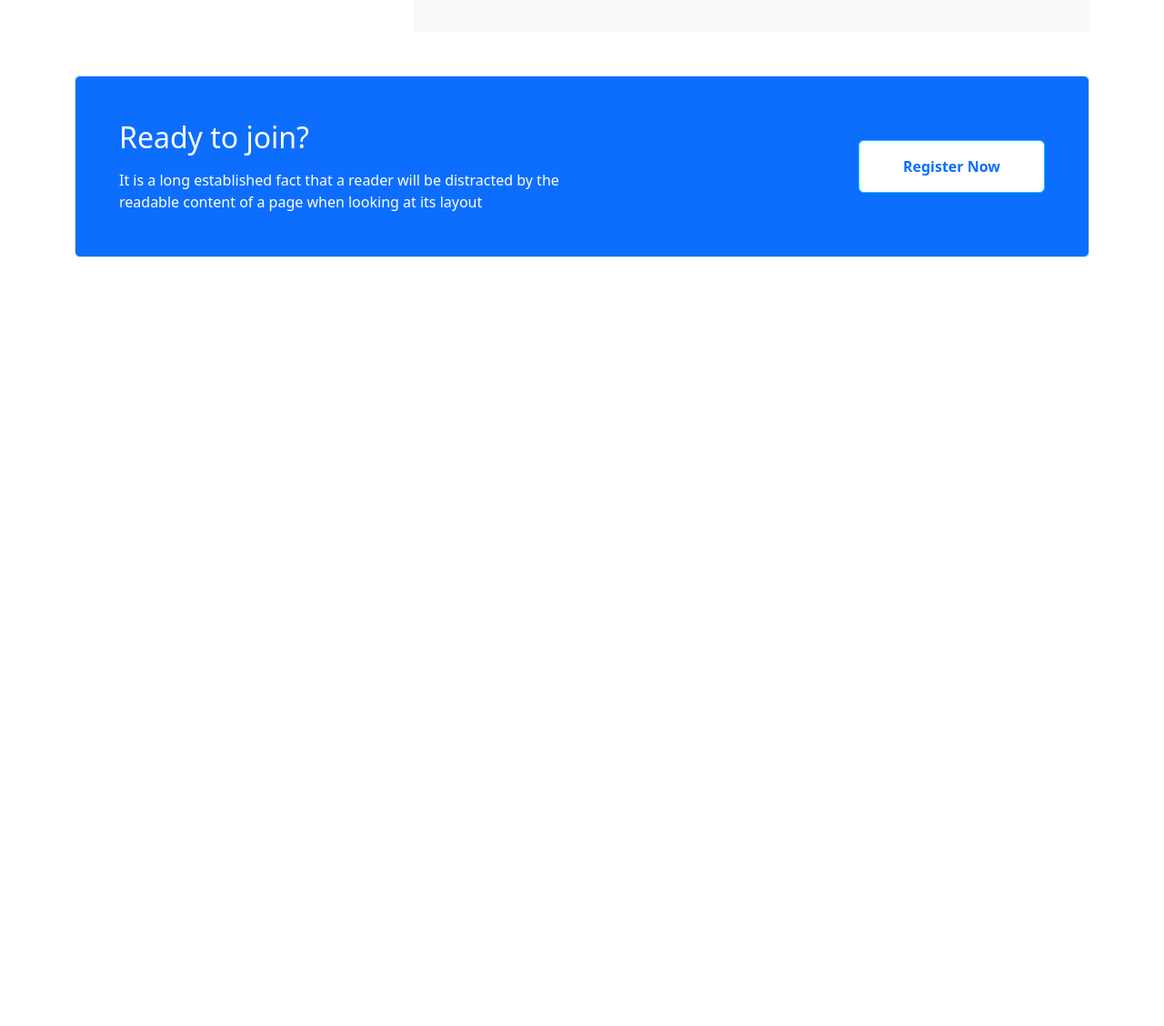
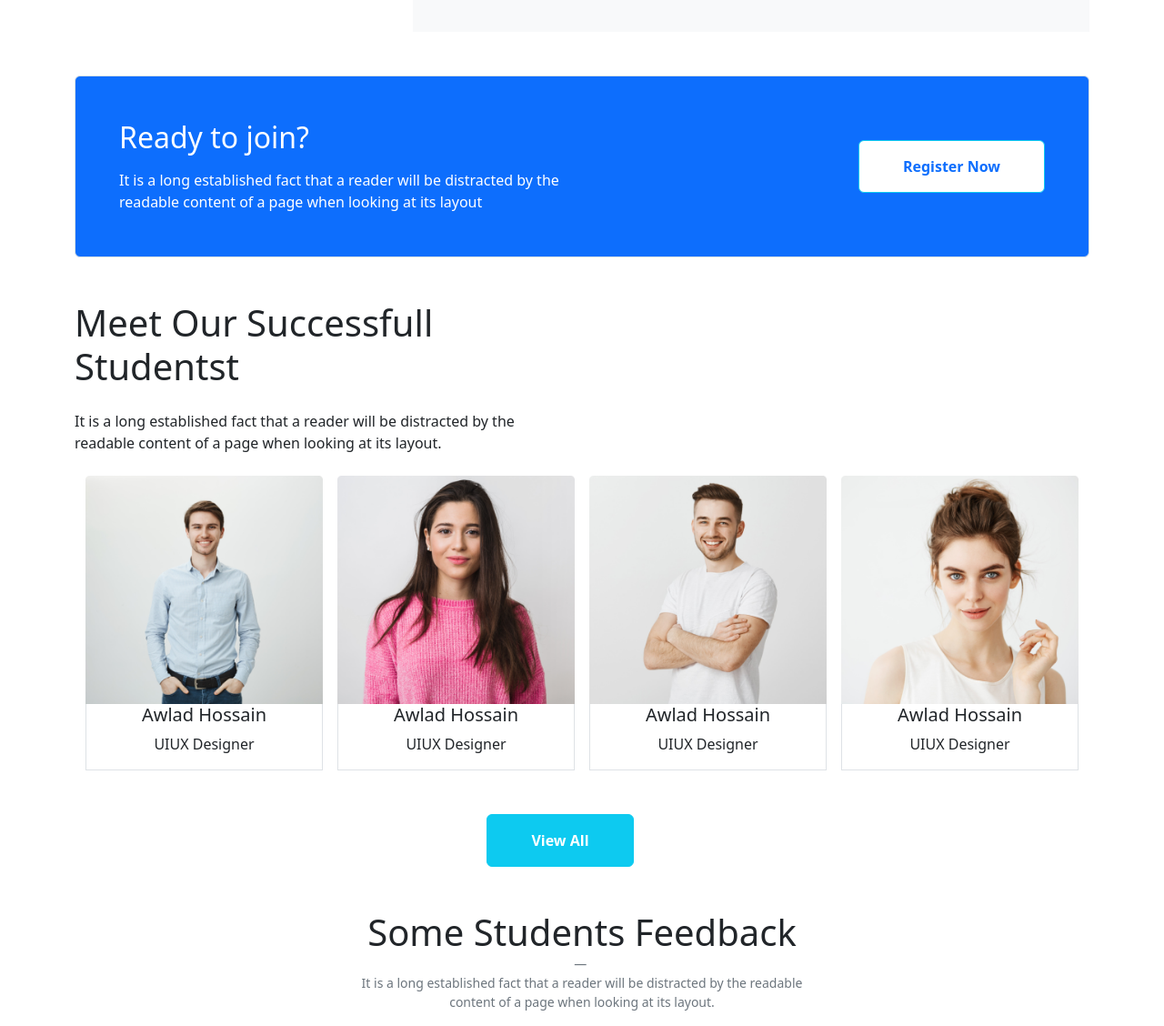
Before and after one commit to Sreedhar-roy/EdTech-Processes, a plain HTML site: page index.html in a window 1280 px wide. Shown: the part 2210-3338 px from the top of the page at 91% size. Before the commit the page ends 2493 px from the top, so only its background shows below. Drawn offline with nearby package versions, Linux system fonts and the light colour scheme.

Commit message:
section Our Successfull Studentst commit

```diff
--- a/index.html
+++ b/index.html
@@ -282,11 +282,76 @@
                         readable content of a page when looking at its layout</p>
                 </div>
                 <div class="">
-                    <button type="button" class="btn btn-info fw-bold px-5 py-3 me-5 bg-white text-primary">Register Now</button>
+                    <button type="button" class="btn btn-info fw-bold px-5 py-3 me-5 bg-white text-primary">Register
+                        Now</button>
                 </div>
             </div>
         </section>
         <!-- Ready to join and register button section end -->
+        <!-- Meet Our Successfull Students section strad -->
+        <section class="container mt-5">
+            <div class="">
+                <div class="card-body">
+                    <h5 class="card-title h1">Meet Our Successfull <br> Studentst</h5>
+                    <p class="card-text mt-4">It is a long established fact that a reader will be distracted by the <br>
+                        readable content of a page when looking at its layout.</p>
+                </div>
+            </div>
+            <!-- student cards -->
+            <div class="container text-center mt-4">
+                <div class="row row-cols-2 row-cols-lg-4 row-cols-md-2 row-cols-sm-1 g-2 g-lg-3">
+                    <div class="col">
+                        <img class="w-100" src="images/student/student-1.png" alt="">
+                        <div class="border border-top-0">
+                            <h5>Awlad Hossain</h5>
+                            <p>UIUX Designer</p>
+                        </div>
+                    </div>
+                    <div class="col">
+                        <img class="w-100" src="images/student/student-2.png" alt="">
+                        <div class="border border-top-0">
+                            <h5>Awlad Hossain</h5>
+                            <p>UIUX Designer</p>
+                        </div>
+                    </div>
+                    <div class="col">
+                        <img class="w-100" src="images/student/student-3.png" alt="">
+                        <div class="border border-top-0">
+                            <h5>Awlad Hossain</h5>
+                            <p>UIUX Designer</p>
+                        </div>
+                    </div>
+                    <div class="col">
+                        <img class="w-100" src="images/student/student-4.png" alt="">
+                        <div class="border border-top-0">
+                            <h5>Awlad Hossain</h5>
+                            <p>UIUX Designer</p>
+                        </div>
+                    </div>
+                </div>
+            </div>
+            <div class="mt-5 d-flex justify-content-center">
+                <button type="button" class="btn btn-info fw-bold px-5 py-3 me-5 bg-info text-white">View All</button>
+            </div>
+        </section>
+        <!-- Meet Our Successfull Students section end -->
+        <!-- Some Students Feedback section strated -->
+        <section>
+            <div class="d-flex justify-content-center mt-5">
+                <div style="width:500px;">
+                    <figure class="text-center">
+                        <blockquote class="blockquote">
+                            <h1>Some Students Feedback</h1>
+                        </blockquote>
+                        <figcaption class="blockquote-footer">
+                            <p> It is a long established fact that a reader will be distracted by the readable
+                                content of a page when looking at its layout.</p>
+                        </figcaption>
+                    </figure>
+                </div>
+            </div>
+        </section>
+        <!-- Some Students Feedback section end -->
     </main>
     <!-- layout section end -->
 
```
